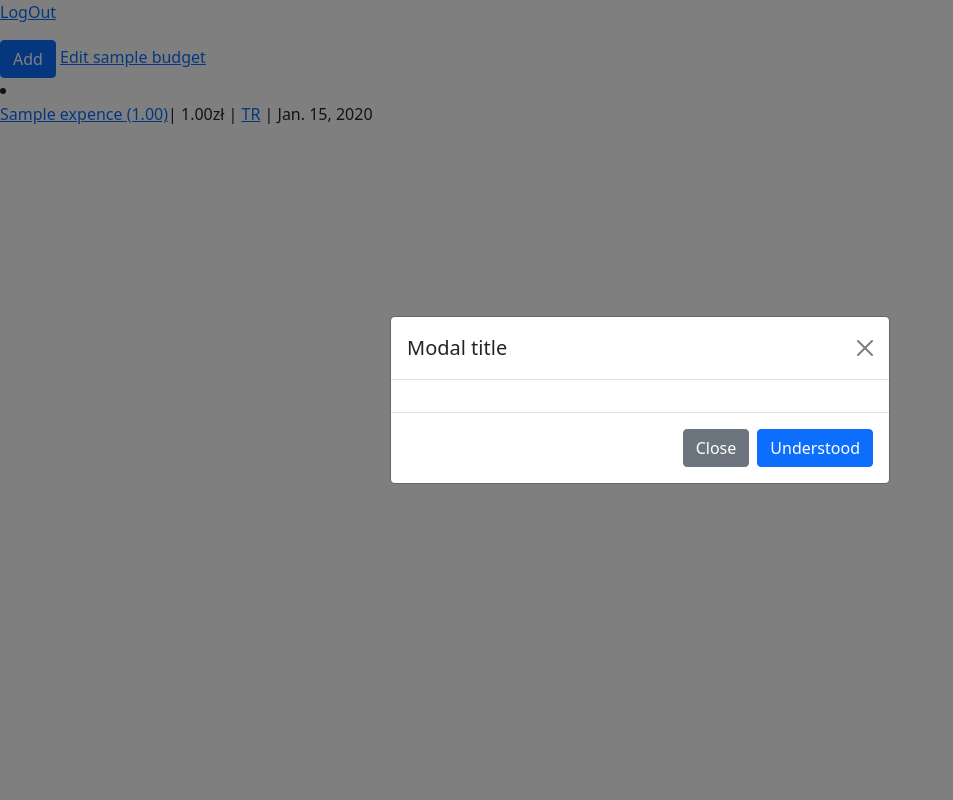
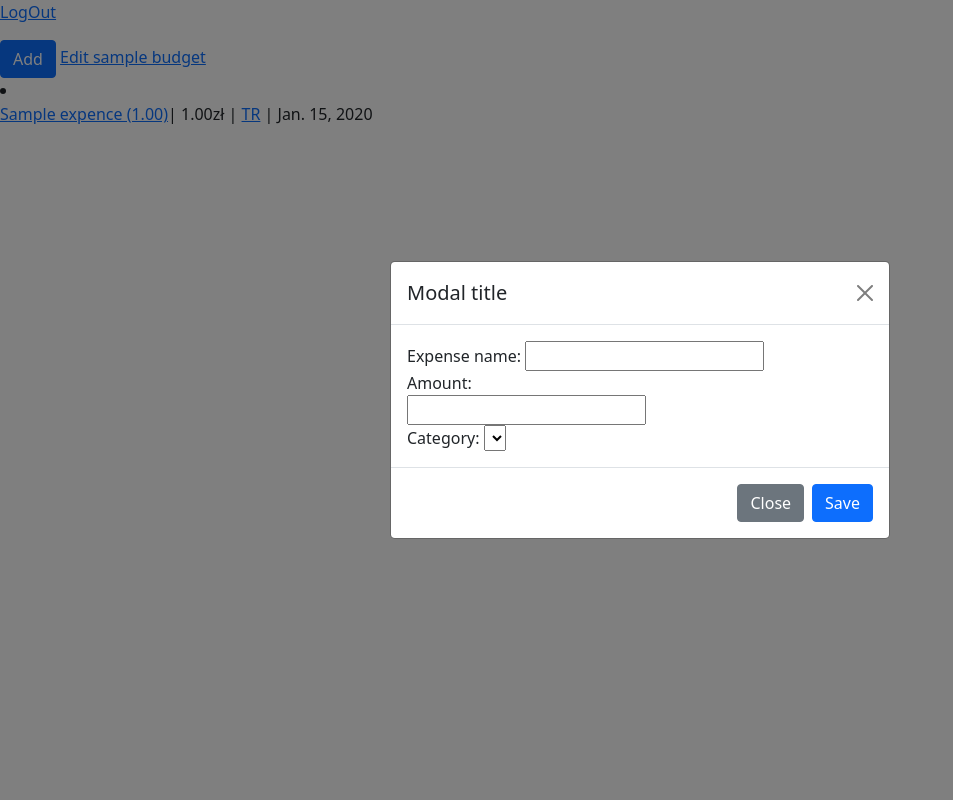
Before and after one commit to jankarolewskIT/TrackExpense, a Django app: page /viewer/ in a window 1280 px wide, after a click on "Add". Shown: the whole page, without its empty margins (0-953 px from the left). Run offline with Django 3.2, Linux system fonts and the light colour scheme; a user stored in the database is signed in; tables that the repository leaves empty hold one stand-in row (values such as "Sample post"); lists and menus that the app fills with data are empty.

Commit message:
changes in views and forms.py

```diff
--- a/viewer/forms.py
+++ b/viewer/forms.py
@@ -5,7 +5,7 @@ from django.db.transaction import atomic
 from django.forms import (
     CharField, Form, Textarea,
     DecimalField, NumberInput, TextInput,
-    ModelForm, ChoiceField, CheckboxInput
+    ModelForm, ChoiceField, Select
 )
 
 from viewer.models.profile import Profile
@@ -16,7 +16,7 @@ from viewer.models.expence import Expence
 class CreateExpenseForm(ModelForm):
     class Meta:
         model = Expence
-        fields = "__all__"
+        fields = ["name", "value", "category"]
 
     name = CharField(
         label="Expense name: ",
@@ -33,22 +33,23 @@ class CreateExpenseForm(ModelForm):
 
     category = ChoiceField(
         label="Category: ",
-        widget=CheckboxInput
+        widget=Select
     )
 
-    # def save(self, commit=True):
-    #     name = self.cleaned_data["name"]
-    #     value = self.cleaned_data["value"]
-    #     category = self.cleaned_data["category"]
-    #     expense = Expence(
-    #         name=name,
-    #         value=value,
-    #         category=category
-    #
-    #     )
-    #     if commit:
-    #         expense.save()
-    #     return
+
+    def save(self, commit=True):
+        name = self.cleaned_data["name"]
+        value = self.cleaned_data["value"]
+        category = self.cleaned_data["category"]
+        expense = Expence(
+            name=name,
+            value=value,
+            category=category
+
+        )
+        if commit:
+            expense.save()
+        return
 
 
 class SignUpForm(UserCreationForm):
--- a/viewer/templates/edit_budget.html
+++ b/viewer/templates/edit_budget.html
@@ -5,8 +5,6 @@
 {% endblock %}
 
 {% block content %}
-    {{ object }}
-
     <form method="post">
         {% csrf_token %}
         <div class="form-group col-md-4">
--- a/viewer/templates/profile.html
+++ b/viewer/templates/profile.html
@@ -26,21 +26,44 @@
                   <form method="post">
                       {% csrf_token %}
                       {{ form.non_field_errors }}
-                        <div>
-                            {{ form.as_p }}
+
+                      <div class="form-group">
+                        {{ form.name.errors }}
+                        <label for="{{ form.name.id_for_label }}">Expense name: </label>
+                        {{ form.name }}
+                    </div>
+
+                    <div class="form-row">
+
+                        <div class="form-group col-md-4">
+                            {{ form.value.errors }}
+                            <label for="{{ form.value.id_for_label }}">Amount: </label>
+                            {{ form.value }}
+
                         </div>
+
+                        <div class="form-group col-md-4">
+                            {{ form.category.errors }}
+                            <label for="{{ form.category.id_for_label }}">Category: </label>
+                            {{ form.category }}
+
+                        </div>
+                    </div>
+
                   </form>
 
               </div>
               <div class="modal-footer">
                 <button type="button" class="btn btn-secondary" data-bs-dismiss="modal">Close</button>
-                <button type="button" class="btn btn-primary">Understood</button>
+                <button type="submit" class="btn btn-primary">Save</button>
               </div>
             </div>
           </div>
         </div>
     {% endblock %}
-    <!-- EXNASE LIST -->
+
+    <!-- EXPENSE LIST -->
+
     {% block expence_list %}
 
         <a href="{% url "edit_budget" budget.id %}">Edit {{ user }} budget</a>
--- a/viewer/views.py
+++ b/viewer/views.py
@@ -9,13 +9,16 @@ from viewer.models.budget import Budget
 from viewer.forms import SignUpForm, UpdateBudgetForm, CreateExpenseForm
 
 
-# class ExpensePopUpView(CreateView):
-#     form_class = CreateExpenseForm
-#     template_name = "profile.html"
-#     success_url = reverse_lazy("home")
-#
-#     def form_valid(self, form):
-#         return super().form_valid(form)
+class ExpensePopUpView(CreateView):
+    model = Expence
+    form_class = CreateExpenseForm
+    template_name = "profile.html"
+    success_url = reverse_lazy("home")
+
+    # def get_form_kwargs(self):
+    #     kwargs = super(ExpensePopUpView, self).get_form_kwargs()
+    #     kwargs["request"] = self.request
+    #     return kwargs
 
 
 class ProfileView(LoginRequiredMixin, View):
@@ -25,13 +28,15 @@ class ProfileView(LoginRequiredMixin, View):
         categories = [category[1] for category in Expence.Catagory.choices]
         budget = self.request.user.profile.budget
         queryset = Expence.objects.filter(budget=budget)
+        form = CreateExpenseForm
 
         return render(
             request, template_name="profile.html",
             context={
                 "expenses": queryset,
                 "budget": budget,
-                "categories": categories
+                "categories": categories,
+                "form": form
             }
         )
 
```
